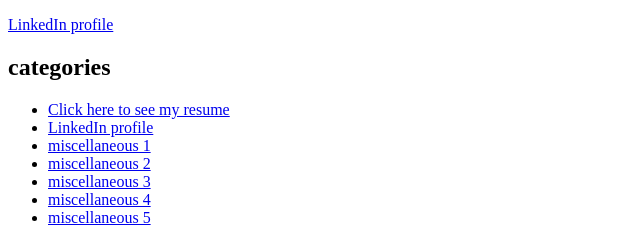
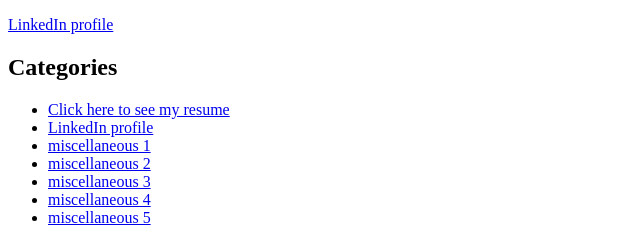
Before and after one commit to dev1peru/html_resume, a plain HTML site: page index.html in a window 1280 px wide. Shown: the part 474-701 px from the top of the page, 0-640 px from the left. Drawn offline with Linux system fonts and the light colour scheme; files whose address does not match are found by name.

Commit message:
edit the text to uppercase

```diff
--- a/index.html
+++ b/index.html
@@ -15,7 +15,7 @@
 
 
     <div class="categories">
-        <h2>categories</h2>
+        <h2>Categories</h2>
         <ul>
             <li><a href="resume.html" target="_blank">Click here to see my resume</a></li>
             <li><a href="https://www.linkedin.com/in/victoriano-vega-288092129/" target="_blank">LinkedIn profile</a></li>
```
